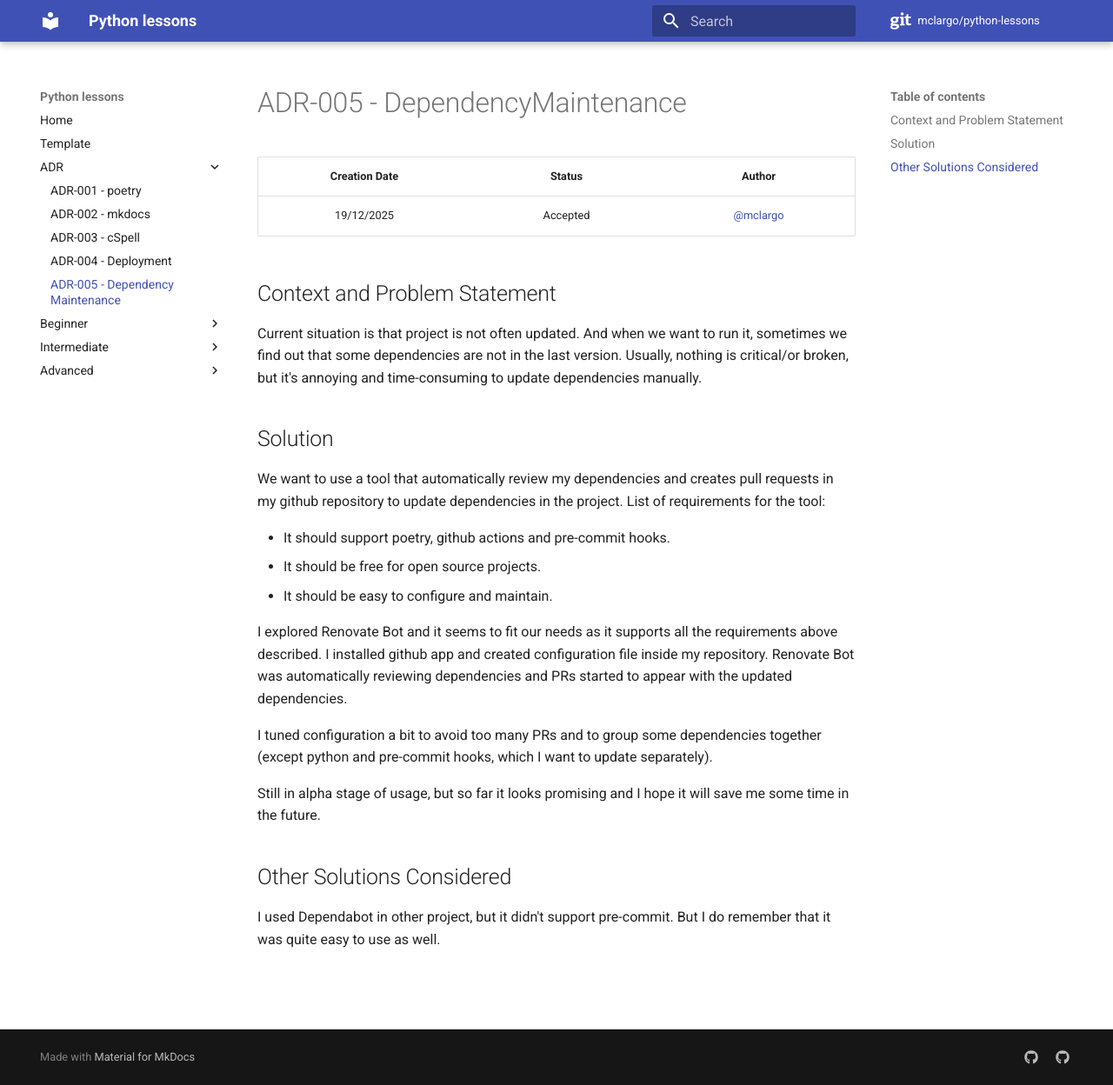
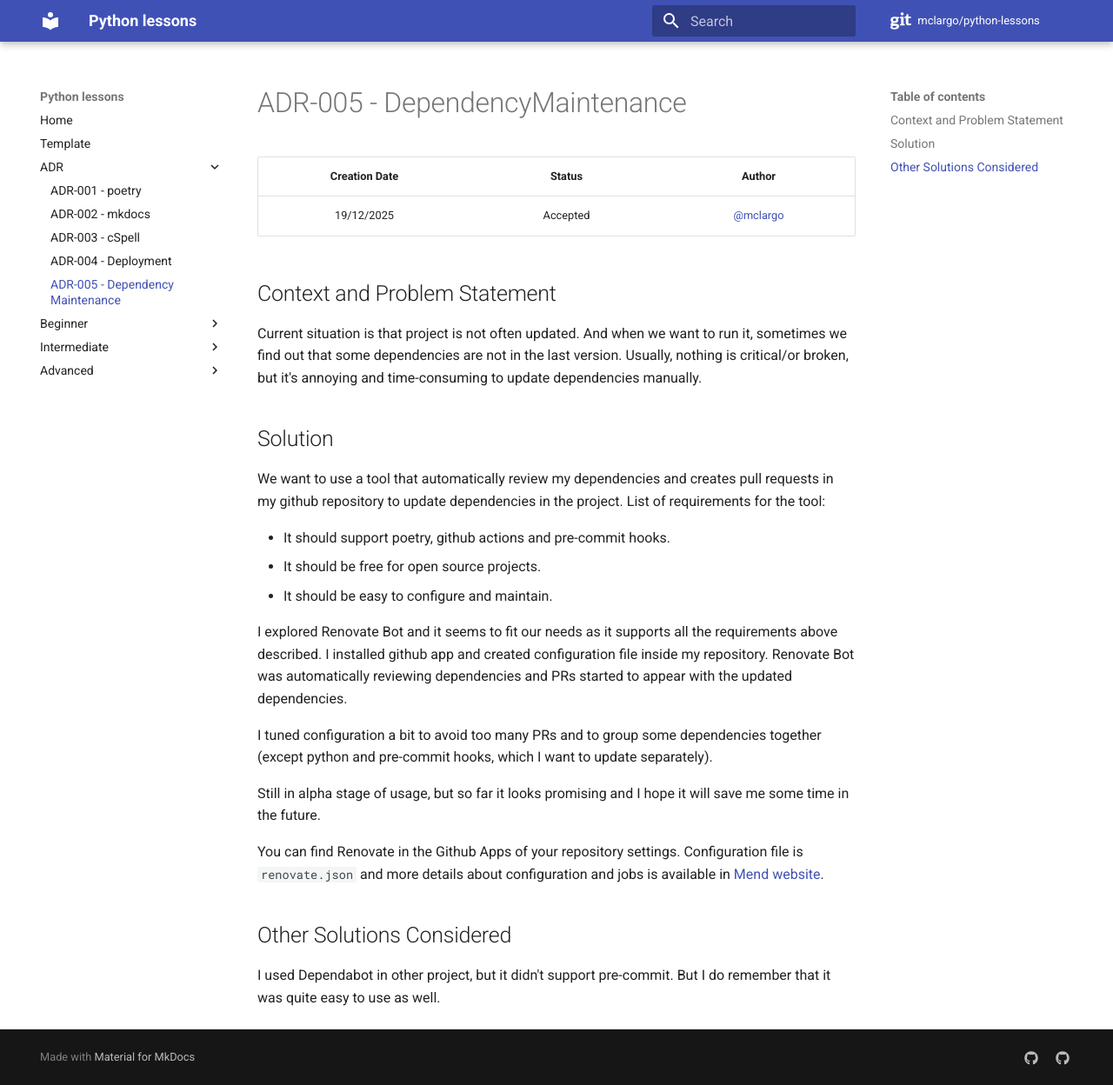
Before and after one commit to McLargo/python-lessons, an MkDocs documentation site: the page built from docs/adr/005-maintenance.md, in a window 1280 px wide and 1248 px high. Shown: the whole window at 87% size. Built offline with MkDocs 1.6.1 and Material for MkDocs 9.7.7, drawn with Linux system fonts in a browser that asks for light colours; comment, search, counter and statistics services are not loaded.

Commit message:
docs: ADR for dependency maintenance

```diff
--- a/docs/adr/005-maintenance.md
+++ b/docs/adr/005-maintenance.md
@@ -33,6 +33,11 @@
 Still in alpha stage of usage, but so far it looks promising and I hope it will
 save me some time in the future.
 
+You can find Renovate in the Github Apps of your repository settings.
+Configuration file is `renovate.json` and more details about configuration and
+jobs is available in [Mend
+website](https://developer.mend.io/github/McLargo/python-lessons).
+
 ## Other Solutions Considered
 
 I used Dependabot in other project, but it didn't support pre-commit. But I do
```
